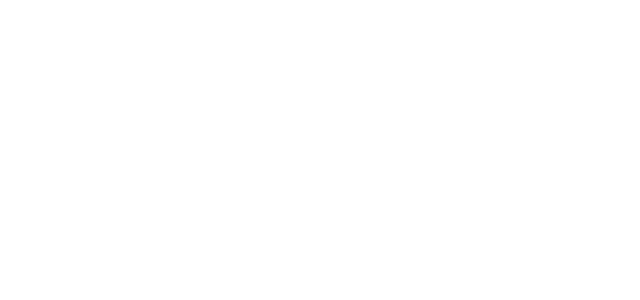
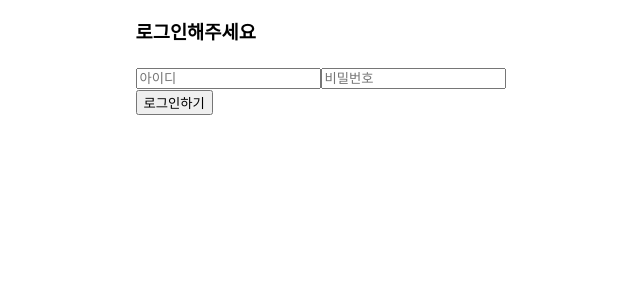
Before and after one commit to INJAESEO/woori-react, a React (Create React App) app in the folder woori/: page /login in a window 1280 px wide. Before the commit this address had no page. Shown: the top 300 px of the page, without its empty margins (317-957 px from the left). Built offline with nearby package versions, Linux system fonts and the light colour scheme.

Commit message:
기능: 로그인API , 쿠키 라이브러리 설치

```diff
--- a/woori/package.json
+++ b/woori/package.json
@@ -8,6 +8,7 @@
     "@testing-library/react": "^11.1.0",
     "@testing-library/user-event": "^12.1.10",
     "react": "^17.0.2",
+    "react-cookie": "^4.1.1",
     "react-dom": "^17.0.2",
     "react-router-dom": "^6.0.2",
     "react-scripts": "4.0.3",
--- a/woori/src/App.js
+++ b/woori/src/App.js
@@ -2,6 +2,7 @@ import React, { useState } from "react";
 import Router from "./pages/Router";
 import { createGlobalStyle } from "styled-components";
 import GlobalStyle from "./GlobalStyle";
+import { CookiesProvider } from "react-cookie";
 
 // 같은 변수값을 공유할 범위 설정
 // export let userContext = React.createContext();
@@ -15,7 +16,9 @@ function App() {
       {/* 같은 값을 사용할 구조를 감싼다 */}
       <GlobalStyle />
       {/* <userContext.Provider> */}
-      <Router />
+      <CookiesProvider>
+        <Router />
+      </CookiesProvider>
       {/* </userContext.Provider> */}
     </>
   );
--- /dev/null
+++ b/woori/src/components/Auth/Login/index.jsx
@@ -0,0 +1,68 @@
+import React, { useState } from 'react';
+import axios from 'axios';
+import { useNavigate } from 'react-router-dom';
+// 쿠키사용을 위해 라이브러리 설치후 import
+import { useCookies } from 'react-cookie';
+
+function Login() {
+    const [username, setUsername] = useState("")
+    const [password, setPassword] = useState("")
+    const [cookies, setCookie] = useCookies(['token']);
+
+    let navigate = useNavigate()
+
+
+    const login = async (userData) => {
+        const response = await axios({
+            method: "post",
+            url: "/user-api/token/",
+            data: userData,
+            withCredentials: true
+        })
+            .then((res) => {
+                console.log(res)
+                const accessToken = res.data.token;
+                setCookie('token', accessToken)
+            })
+            .then(() => navigate("/createprofile"))
+            .catch((err) => console.log(err));
+        return response
+    }
+
+
+    function onSubmitHandler(e) {
+        e.preventDefault()
+
+        let userData = {
+            username: username,
+            password: password,
+        }
+
+        if (username === "") {
+            alert("아이디를 입력하세요")
+            return false
+        } else if (password === "") {
+            alert("비밀번호를 입력하세요")
+            return false
+        } else {
+            return login(userData)
+        }
+    }
+
+    return (
+        <div>
+            <h3>로그인해주세요</h3>
+
+            <form onSubmit={onSubmitHandler}>
+                <input type="text" placeholder="아이디" onChange={(e) => {
+                    console.log(e)
+                    setUsername(e.target.value)
+                }}></input>
+                <input type="password" placeholder="비밀번호" onChange={(e)=>{setPassword(e.target.value)}}></input>
+                <button>로그인하기</button>
+            </form>
+        </div>
+    );
+};
+
+export default Login;
--- a/woori/src/components/Auth/SignUp/index.jsx
+++ b/woori/src/components/Auth/SignUp/index.jsx
@@ -8,16 +8,16 @@ function SignUp() {
   // let user = useContext(userContext);
   let navigate = useNavigate();
   // 이름, 비밀번호
-  let [username, setUsername] = useState("");
-  let [password, setPassword] = useState("");
-  let [passwordConfirm, setPasswordConfirm] = useState("");
+  const [username, setUsername] = useState("");
+  const [password, setPassword] = useState("");
+  const [passwordConfirm, setPasswordConfirm] = useState("");
   // 오류메시지
   // let [usernameMessage, setUsernameMessage] = useState("")
   // let [passwordMessage, setPasswordMessage] = useState("")
   // let [passwordConfirmMessage, setPasswordConfirmMessage] = useState("")
   // 유효성 검사
-  let [isName, setIsName] = useState(false);
-  let [isPassword, setIsPassword] = useState(false);
+  const [isName, setIsName] = useState(false);
+  const [isPassword, setIsPassword] = useState(false);
 
   const signup = async (userData) => {
     const response = await axios({
@@ -29,7 +29,7 @@ function SignUp() {
       .then((res) => {
         console.log(res);
       })
-      .then(() => navigate("/createprofile"))
+      .then(() => navigate("/login"))
       .catch((err) => console.log(err));
     return response;
   };
--- a/woori/src/components/Auth/Welcome/index.jsx
+++ b/woori/src/components/Auth/Welcome/index.jsx
@@ -1,15 +1,15 @@
-import React from "react";
-import { Link } from "react-router-dom";
-function Welcome() {
+import React from 'react';
+import { Link } from 'react-router-dom'
+function Welcome (){
     return (
         <div>
             <h1>우리두리</h1>
             <h3>커플들의 데이트 코스 기록 공간</h3>
-      <Link to="/signup">
-        <button type="button">회원가입하기</button>
-      </Link>
+            <Link to='/signup'><button type="button">회원가입하기</button></Link>
+            <Link to='/login'><button type="button">로그인하기</button></Link>
+
         </div>
     );
-}
+};
 
 export default Welcome;
--- a/woori/src/pages/Router.js
+++ b/woori/src/pages/Router.js
@@ -2,6 +2,7 @@ import React from "react";
 import { BrowserRouter, Route, Routes } from "react-router-dom";
 import Connect from "../components/Auth/Connect";
 import CreateProfile from "../components/Auth/CreateProfile";
+import Login from "../components/Auth/Login";
 import SignUp from "../components/Auth/SignUp";
 import Welcome from "../components/Auth/Welcome";
 import Home from "../components/Home";
@@ -13,6 +14,7 @@ const Router = () => {
         <Route path="/" element={<Home />} />
         <Route path="/welcome" element={<Welcome />} />
         <Route path="/signup" element={<SignUp />} />
+        <Route path="/login" element={<Login />} />
         <Route path="/createprofile" element={<CreateProfile />} />
         <Route path="/connect" element={<Connect />} />
 
```
Also changed, not shown: woori/src/components/Auth/Login/style.jsx (added), 1 other file (tests, documents, lock files or other folders). Lines whose indentation alone changed are shown as unchanged.
